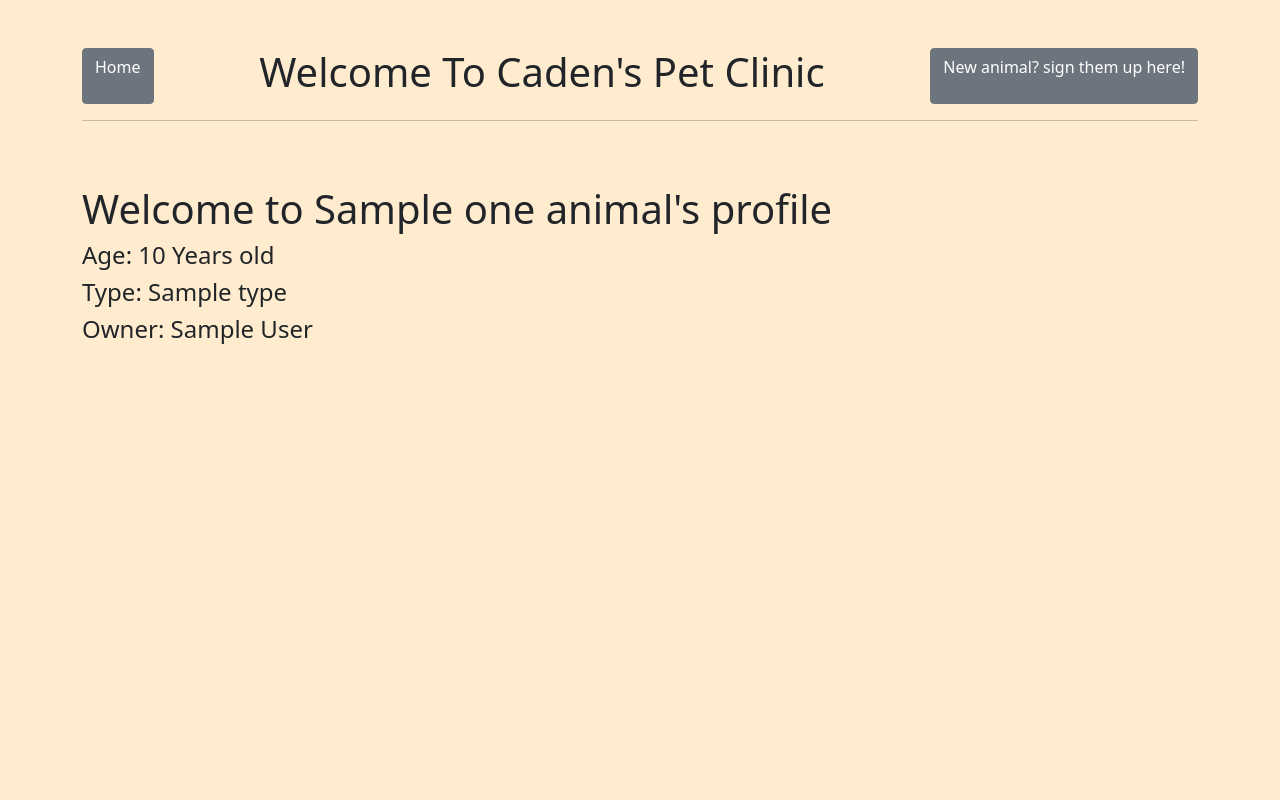
After one commit to Caden4357/python, a Flask app: template flask_fullstack/connecting_to_sql/flask_app/templates/animal_profile.html in a window 1280 px wide. The commit adds this page. Run offline with Flask 2, Linux system fonts and the light colour scheme; the template is opened without the code that fills it: most values are stand-ins (such as "Sample title", 1, 10 or a date in 2020).

Commit message:
changed edit added profile for animal and adding doctors mTm

```diff
--- a/flask_fullstack/connecting_to_sql/flask_app/templates/animal.html
+++ b/flask_fullstack/connecting_to_sql/flask_app/templates/animal.html
@@ -26,6 +26,7 @@
                         <th scope="col">Age</th>
                         <th scope="col">Type</th>
                         <th scope="col">Owner</th>
+                        <th scope="col">Action</th>
                     </tr>
                 </thead>
                 {%for animal in all_animals%}
@@ -34,6 +35,7 @@
                     <td>{{animal.age}}</td>
                     <td>{{animal.type}}</td>
                     <td>{{animal.owner.full_name()}}</td>
+                    <td><a class="btn" href="/edit/animal/{{animal.id}}">edit</a></td>
                 </tr>
                 {%endfor%}
             </table>
--- /dev/null
+++ b/flask_fullstack/connecting_to_sql/flask_app/templates/animal_profile.html
@@ -0,0 +1,27 @@
+<!DOCTYPE html>
+<html lang="en">
+<head>
+    <meta charset="UTF-8">
+    <meta http-equiv="X-UA-Compatible" content="IE=edge">
+    <meta name="viewport" content="width=device-width, initial-scale=1.0">
+    <link rel="stylesheet" href="https://cdn.jsdelivr.net/npm/bootstrap@5.1.3/dist/css/bootstrap.min.css" integrity="sha384-1BmE4kWBq78iYhFldvKuhfTAU6auU8tT94WrHftjDbrCEXSU1oBoqyl2QvZ6jIW3" crossorigin="anonymous">
+    <link rel="stylesheet" type="text/css" href="{{ url_for('static', filename='css/style.css') }}">
+    <title>Animal Profile</title>
+</head>
+<body>
+    <div class="wrapper pt-5">
+        <div class="container">
+            <div class="d-flex justify-content-between ">
+                <a class="btn btn-secondary text-center" href="/" class="mt-4">Home</a>
+                <h1>Welcome To Caden's Pet Clinic</h1>
+                <a class="btn btn-secondary text-center" href="/new/animal" class="mt-4">New animal? sign them up here!</a>
+            </div>
+            <hr>
+            <h1 class="pt-5">Welcome to {{one_animal.name}}'s profile</h1>
+            <h4>Age: {{one_animal.age}} Years old</h4>
+            <h4>Type: {{one_animal.type}}</h4>
+            <h4>Owner: {{one_animal.owner.full_name()}}</h4>
+        </div>
+    </div>
+</body>
+</html>
```
Also changed, not shown: flask_fullstack/connecting_to_sql/flask_app/controllers/animals.py (+13 -1 lines), flask_fullstack/connecting_to_sql/flask_app/models/doctory.py (added, +21 -0 lines), flask_fullstack/connecting_to_sql/flask_app/templates/edit_animal.html (renamed from flask_fullstack/connecting_to_sql/flask_app/templates/one_animal.html).
